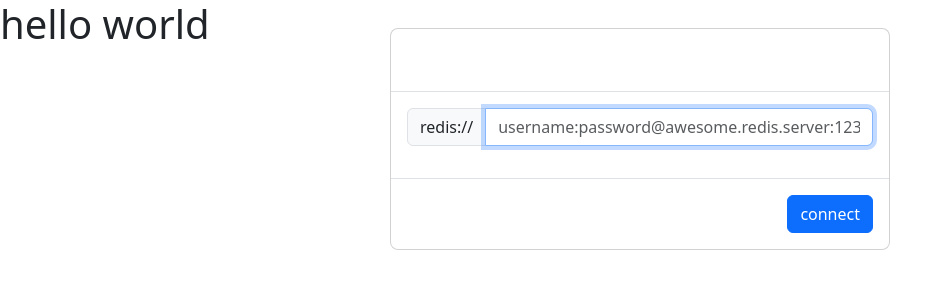
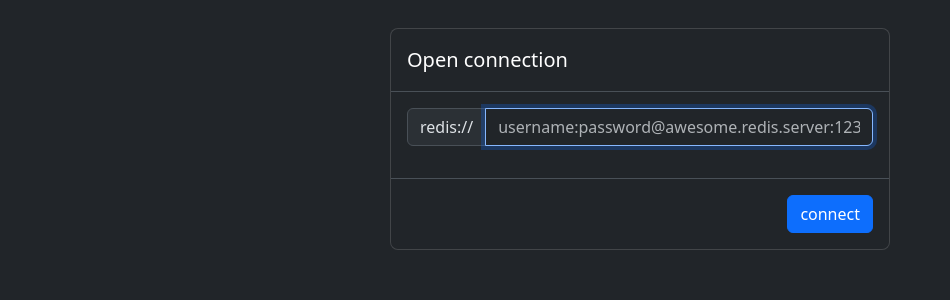
Before and after one commit to fadhil-riyanto/myredis, a Preact app in the folder web-interface/: page / in a window 1280 px wide. Shown: the top 300 px of the page, without its empty margins (0-950 px from the left). Built offline with nearby package versions, Linux system fonts and the light colour scheme.

Commit message:
set theme to dark

```diff
--- a/web-interface/src/index.tsx
+++ b/web-interface/src/index.tsx
@@ -1,10 +1,9 @@
 import { render } from 'preact';
 import { SetTargetHost } from './components/SetTargetHost.modal'
 
-import * as bootstrap from 'bootstrap'
 import "./style.scss"
 import { useEffect, useState } from 'preact/hooks';
-
+import { Dashboard } from "./dashboard"
 
 export function App() {
 	const [globalConnToken, globalConnTokenset] = useState(null)
@@ -12,8 +11,10 @@ export function App() {
 
 	return (
 		<>
+			<div data-bs-theme="dark" className="bg-dark min-vh-100">
 			<SetTargetHost parentRefTokenset={globalConnTokenset} parentRefToken={globalConnToken} />
-			<h1>hello world</h1>
+			<Dashboard parentRefToken={globalConnToken}/>
+			</div>
 		</>
 	);
 }
```
